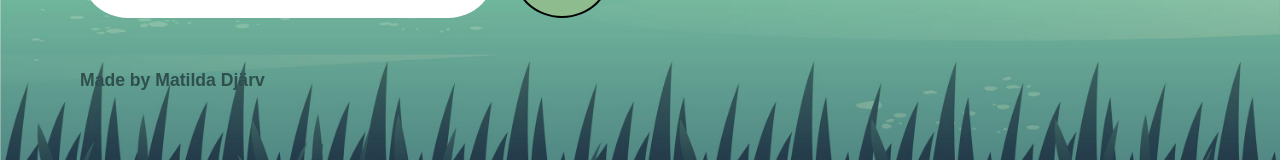
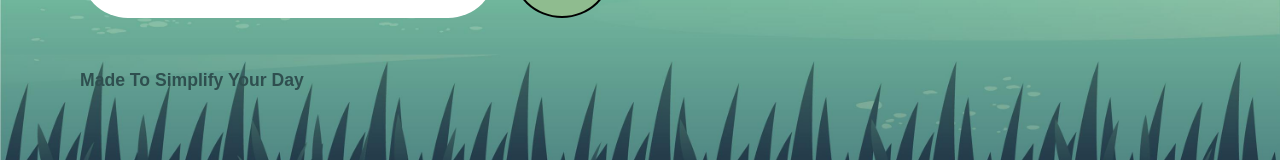
Before and after one commit to matgus217/appinreact, a React (Create React App) app: page / in a window 1280 px wide. Shown: the part 636-796 px from the top of the page. Built offline with nearby package versions, Linux system fonts and the light colour scheme.

Commit message:
Change text in footer

```diff
--- a/src/components/Footer.js
+++ b/src/components/Footer.js
@@ -3,7 +3,7 @@ import React from "react"
 function Footer() {
     return (
         <footer>
-            <p>Made by Matilda Djärv</p>
+            <p>Made To Simplify Your Day</p>
         </footer>
     )
 }
```
